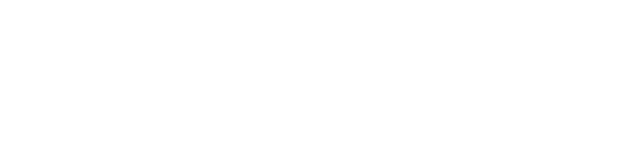
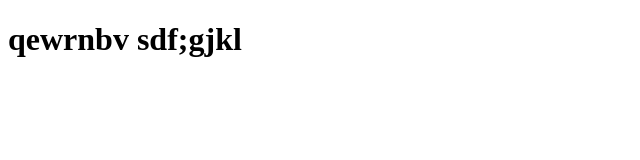
Before and after one commit to nbmDaka/project, a plain HTML site: page index.html in a window 1280 px wide. Shown: the whole page, without its empty margins (0-640 px from the left). Drawn offline with Linux system fonts and the light colour scheme.

Commit message:
uploading new file

```diff
--- a/index.html
+++ b/index.html
@@ -6,6 +6,6 @@
     <title>git another</title>
 </head>
 <body>
-
+    <h1>qewrnbv sdf;gjkl</h1>
 </body>
 </html>
```
